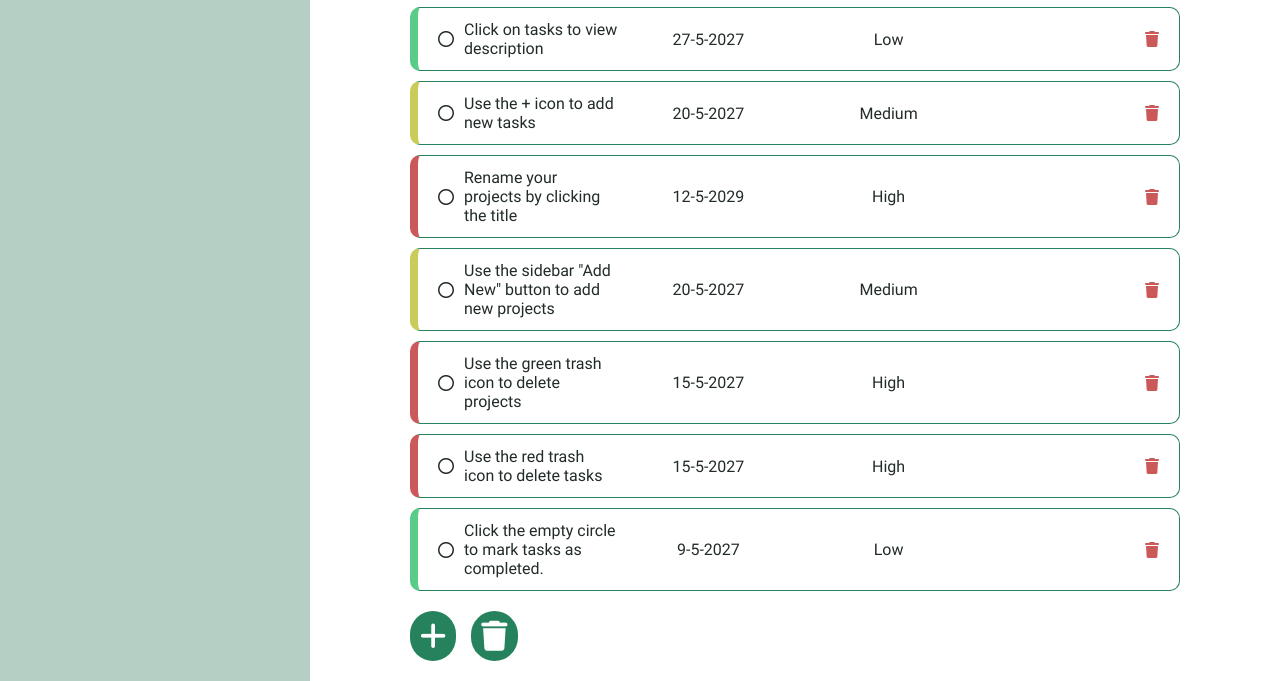
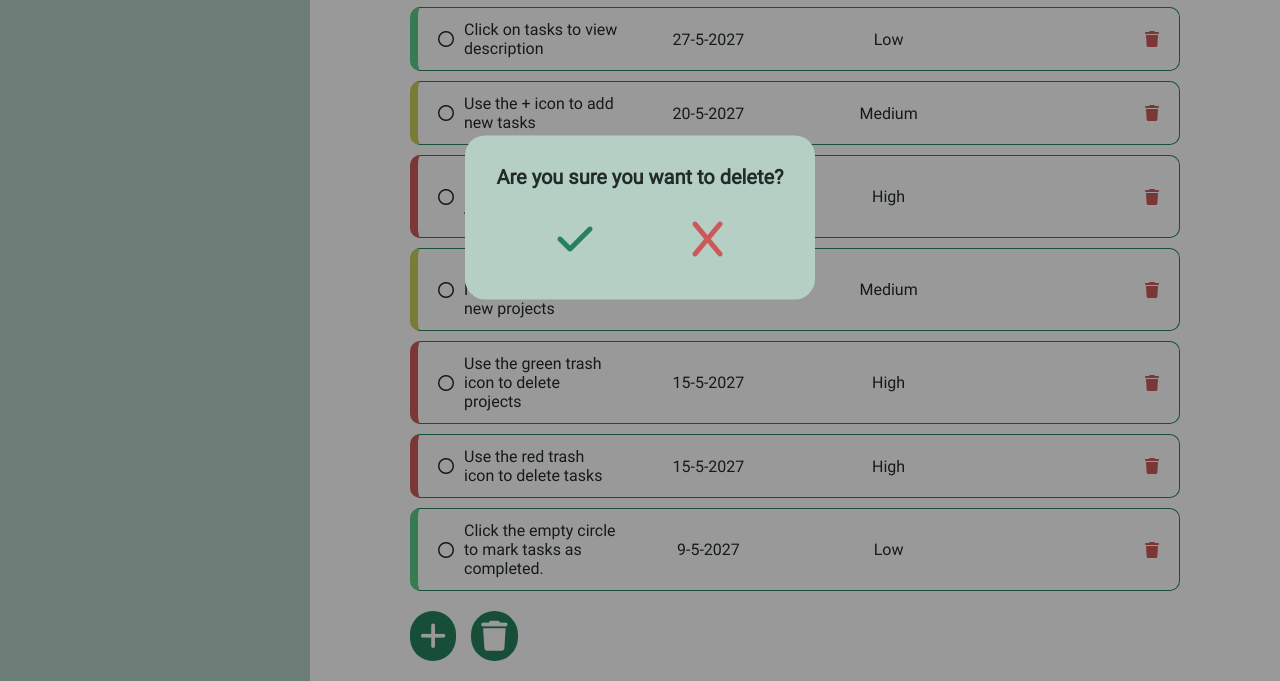
Before and after one commit to Pafestivo/todo-list, a website built with webpack: page dist/index.html in a window 1280 px wide. Both pictures are taken after a click on the icon 494 px from the left and 854 px from the top of the page. Shown: the part 218-899 px from the top of the page. Built offline with nearby package versions, Linux system fonts and the light colour scheme.

Commit message:
Added #11 User will now be prompted before deleting a project

```diff
--- a/src/index.js
+++ b/src/index.js
@@ -3,7 +3,7 @@ import './styles/main.css';
 import './styles/sidebar.css';
 import './styles/styles.css';
 import './styles/popup.css';
-import { openAddProjectForm, closeAddProjectForm, openRenameForm, closeRenameForm, openAddTaskForm, closeAddTaskForm } from './scripts/switchForms';
+import { openAddProjectForm, closeAddProjectForm, openRenameForm, closeRenameForm, openAddTaskForm, closeAddTaskForm, openVerifyDeletionForm, closeVerifyDeletionForm } from './scripts/switchForms';
 import { addProject, applyRename, updateProjectDetails, deleteProject, addTodo, refreshToDos, isRenameAvailable} from './scripts/manageProject';
 
 const newProject = document.getElementById('new-project');
@@ -16,6 +16,8 @@ const addTaskBtn = document.getElementById('add-task-btn');
 const closeTaskForm = document.getElementById('close-form');
 const submitTask = document.getElementById('submit-task');
 const deleteFormBtn = document.getElementById('delete-project');
+const verifyDeletion = document.getElementById('yes');
+const cancelDeletion = document.getElementById('no');
 
 // load the default project first
 updateProjectDetails();
@@ -55,4 +57,9 @@ submitTask.addEventListener('click', (e) => {
   addTodo();
   closeAddTaskForm();
 })
-deleteFormBtn.addEventListener('click', deleteProject)
+deleteFormBtn.addEventListener('click', openVerifyDeletionForm)
+verifyDeletion.addEventListener('click', () => {
+  deleteProject();
+  closeVerifyDeletionForm();
+});
+cancelDeletion.addEventListener('click', closeVerifyDeletionForm)
--- a/src/scripts/manageProject.js
+++ b/src/scripts/manageProject.js
@@ -121,7 +121,7 @@ function refreshToDos() {
     todoContainer.classList.add('task-div', `${todo.priority.toLowerCase()}-urg`);
     todoContainer.id = todo.id;
     todoContainer.addEventListener('click', (e) => {
-      if(!e.target.classList.contains('btn')) {
+      if(!e.target.classList.contains('btn')) { // if todo clicked, open edit page
         const taskTitle = document.getElementById('task-title');
         const taskDescription = document.getElementById('task-description');
         const taskDateField = document.getElementById('due-date');
--- a/src/scripts/switchForms.js
+++ b/src/scripts/switchForms.js
@@ -3,6 +3,8 @@ const projectForm = document.getElementById('project-form');
 const renameForm = document.getElementById('change-project-name');
 const title = document.getElementById('project-title-h');
 const AddTaskOverlay = document.getElementById('add-task-overlay');
+const verifyDeletionOverlay = document.getElementById('verify-deletion-overlay');
+
 
 // input fields
 const newProjectInput = document.getElementById('new-project-input');
@@ -55,4 +57,12 @@ function closeAddTaskForm() {
   AddTaskOverlay.classList.add('hidden')
 }
 
-export { openAddProjectForm, closeAddProjectForm, openRenameForm, closeRenameForm, openAddTaskForm, closeAddTaskForm }
+function openVerifyDeletionForm() {
+  verifyDeletionOverlay.classList.remove('hidden');
+}
+
+function closeVerifyDeletionForm() {
+  verifyDeletionOverlay.classList.add('hidden');
+}
+
+export { openAddProjectForm, closeAddProjectForm, openRenameForm, closeRenameForm, openAddTaskForm, closeAddTaskForm, openVerifyDeletionForm, closeVerifyDeletionForm }
--- a/src/styles/popup.css
+++ b/src/styles/popup.css
@@ -1,3 +1,4 @@
+/* add/edit task */
 .popup-overlay {
   position: fixed;
   min-width: 100vw;
@@ -88,3 +89,41 @@ select {
   border: 1px solid var(--sidebar);
   color: white;
 }
+
+/* prompt deletion */
+#verify-deletion {
+  position: fixed;
+  display: flex;
+  flex-direction: column;
+  align-items: center;
+  justify-content: center;
+  row-gap: 30px;
+  padding: 30px 0;
+  top: 40%;
+  left: 50%;
+  transform: translate(-50%, -40%);
+  height: max-content;
+  width: 350px;
+  padding-bottom: 40px;
+  background-color: var(--sidebar);
+  border-radius: 20px;
+}
+
+#verify-deletion p {
+  font-weight: bold;
+  font-size: 20px;
+}
+
+#yes-or-no {
+  display: flex;
+  column-gap: 100px;
+  font-size: 40px;
+}
+
+#yes-or-no .fa-check {
+  color: var(--header);
+}
+
+#yes-or-no .fa-x {
+  color:rgb(204, 89, 89);
+}
```
Also changed, not shown: dist/index.html, dist/main.js.
